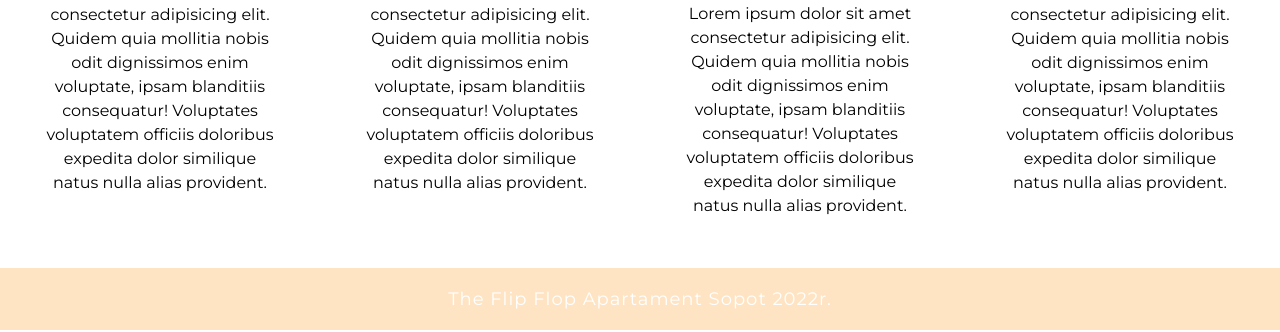
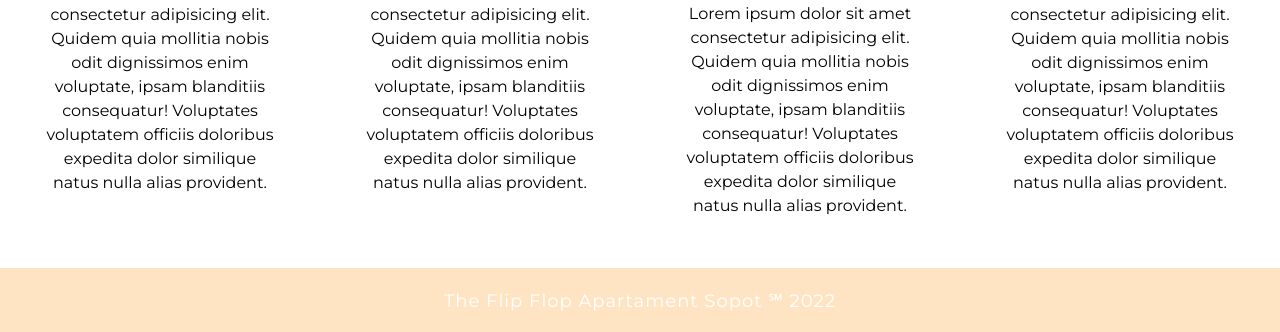
Before and after one commit to karszniaurszula/PWA_Flip_Flop_Apartament, a plain HTML site: page index.html in a window 1280 px wide. Shown: the part 1004-1336 px from the top of the page. Drawn offline with Linux system fonts and the light colour scheme.

Commit message:
dodaj index

```diff
--- a/index.html
+++ b/index.html
@@ -41,7 +41,7 @@
         </div>
     </main>
     <footer>
-        <p>The Flip Flop Apartament Sopot 2022r.</p>
+        <p>The Flip Flop Apartament Sopot ℠ 2022 </p>
     </footer>
 
    <script src="sw.js">
```
